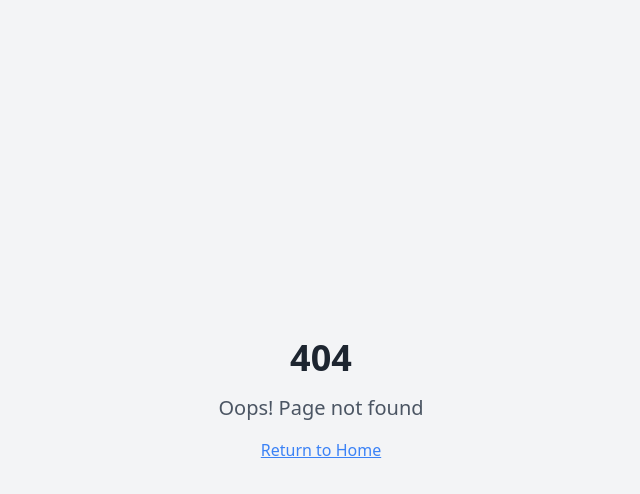
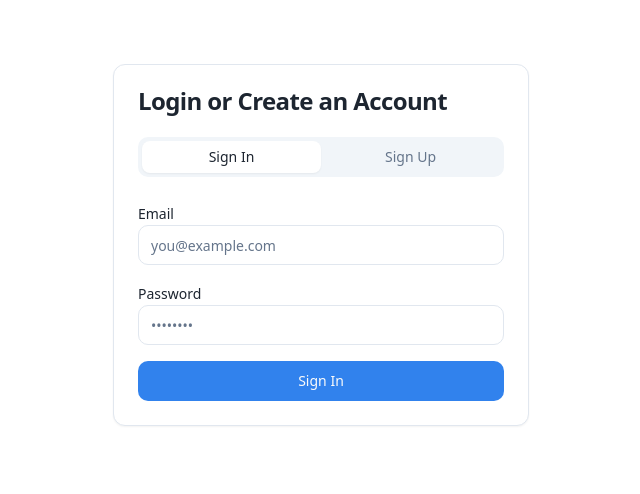
Before and after one commit to Radhesham87/Rank-Predictor, a React (Vite) app: page /auth in a window 1280 px wide. Before the commit this address had no page. Shown: the top 494 px of the page, without its empty margins (319-959 px from the left). Built offline with nearby package versions, Linux system fonts and the light colour scheme.

Commit message:
Add authentication and document upload
Implement login and signup on the first page, and ensure document upload functionality is available on the second page. The "Find Colleges" button should remain functional.

```diff
--- a/src/App.tsx
+++ b/src/App.tsx
@@ -5,6 +5,8 @@ import { QueryClient, QueryClientProvider } from "@tanstack/react-query";
 import { BrowserRouter, Routes, Route } from "react-router-dom";
 import Index from "./pages/Index";
 import NotFound from "./pages/NotFound";
+import Auth from "./pages/Auth";
+import ProtectedRoute from "@/components/auth/ProtectedRoute";
 
 const queryClient = new QueryClient();
 
@@ -15,7 +17,15 @@ const App = () => (
       <Sonner />
       <BrowserRouter>
         <Routes>
-          <Route path="/" element={<Index />} />
+          <Route path="/auth" element={<Auth />} />
+          <Route
+            path="/"
+            element={
+              <ProtectedRoute>
+                <Index />
+              </ProtectedRoute>
+            }
+          />
           {/* ADD ALL CUSTOM ROUTES ABOVE THE CATCH-ALL "*" ROUTE */}
           <Route path="*" element={<NotFound />} />
         </Routes>
--- a/src/components/CollegeCard.tsx
+++ b/src/components/CollegeCard.tsx
@@ -24,7 +24,7 @@ interface CollegeCardProps {
     fees: string;
     branches: string[];
     cutoffRank: number;
-    neetCutoffMark: number; // <-- NEW FIELD
+    neetCutoffMark?: number;
     quota: string;
     category: string;
     hostelAvailable: boolean;
@@ -97,6 +97,7 @@ export const CollegeCard = ({ college }: CollegeCardProps) => {
             <span className="font-semibold text-primary">{college.fees}</span>
           </div>
 
+          {typeof college.neetCutoffMark === 'number' && (
             <div className="flex justify-between items-center">
               <span className="text-sm font-medium text-muted-foreground">
                 NEET Cutoff Mark:
@@ -105,6 +106,7 @@ export const CollegeCard = ({ college }: CollegeCardProps) => {
                 {college.neetCutoffMark}
               </Badge>
             </div>
+          )}
 
           <div className="flex justify-between items-center">
             <span className="text-sm font-medium text-muted-foreground">
--- /dev/null
+++ b/src/components/auth/ProtectedRoute.tsx
@@ -0,0 +1,45 @@
+import React, { useEffect, useState } from "react";
+import { Navigate } from "react-router-dom";
+import { supabase } from "@/integrations/supabase/client";
+import { Loader2 } from "lucide-react";
+
+interface Props {
+  children: React.ReactNode;
+}
+
+const ProtectedRoute: React.FC<Props> = ({ children }) => {
+  const [loading, setLoading] = useState(true);
+  const [isAuthed, setIsAuthed] = useState(false);
+
+  useEffect(() => {
+    // Listen for auth state changes first
+    const { data: { subscription } } = supabase.auth.onAuthStateChange((event, session) => {
+      setIsAuthed(!!session);
+    });
+
+    // Then fetch existing session
+    supabase.auth.getSession().then(({ data: { session } }) => {
+      setIsAuthed(!!session);
+      setLoading(false);
+    });
+
+    return () => subscription.unsubscribe();
+  }, []);
+
+  if (loading) {
+    return (
+      <div className="min-h-[60vh] flex items-center justify-center text-muted-foreground">
+        <Loader2 className="h-6 w-6 animate-spin mr-2" />
+        Checking session...
+      </div>
+    );
+  }
+
+  if (!isAuthed) {
+    return <Navigate to="/auth" replace />;
+  }
+
+  return <>{children}</>;
+};
+
+export default ProtectedRoute;
--- /dev/null
+++ b/src/pages/Auth.tsx
@@ -0,0 +1,109 @@
+import { useEffect, useState } from "react";
+import { useNavigate } from "react-router-dom";
+import { supabase } from "@/integrations/supabase/client";
+import { Button } from "@/components/ui/button";
+import { Input } from "@/components/ui/input";
+import { Card, CardContent, CardHeader, CardTitle } from "@/components/ui/card";
+import { Tabs, TabsContent, TabsList, TabsTrigger } from "@/components/ui/tabs";
+import { useToast } from "@/hooks/use-toast";
+
+const Auth = () => {
+  const [email, setEmail] = useState("");
+  const [password, setPassword] = useState("");
+  const [loading, setLoading] = useState(false);
+  const navigate = useNavigate();
+  const { toast } = useToast();
+
+  useEffect(() => {
+    document.title = "Login / Sign Up - College Finder";
+
+    // Redirect if already signed in
+    const { data: { subscription } } = supabase.auth.onAuthStateChange((event, session) => {
+      if (session) navigate("/", { replace: true });
+    });
+    supabase.auth.getSession().then(({ data: { session } }) => {
+      if (session) navigate("/", { replace: true });
+    });
+
+    return () => subscription.unsubscribe();
+  }, [navigate]);
+
+  const handleSignIn = async () => {
+    setLoading(true);
+    const { error } = await supabase.auth.signInWithPassword({ email, password });
+    setLoading(false);
+    if (error) {
+      toast({ title: "Sign in failed", description: error.message, variant: "destructive" });
+    } else {
+      toast({ title: "Welcome back", description: "Signed in successfully" });
+      navigate("/", { replace: true });
+    }
+  };
+
+  const handleSignUp = async () => {
+    setLoading(true);
+    const redirectUrl = `${window.location.origin}/`;
+    const { error } = await supabase.auth.signUp({
+      email,
+      password,
+      options: { emailRedirectTo: redirectUrl },
+    });
+    setLoading(false);
+    if (error) {
+      toast({ title: "Sign up failed", description: error.message, variant: "destructive" });
+    } else {
+      toast({
+        title: "Check your email",
+        description: "We sent a confirmation link. After confirming, you'll be redirected.",
+      });
+    }
+  };
+
+  return (
+    <main className="min-h-screen bg-background">
+      <div className="container mx-auto px-4 py-16 max-w-md">
+        <Card>
+          <CardHeader>
+            <CardTitle>Login or Create an Account</CardTitle>
+          </CardHeader>
+          <CardContent>
+            <Tabs defaultValue="signin" className="w-full">
+              <TabsList className="w-full grid grid-cols-2">
+                <TabsTrigger value="signin">Sign In</TabsTrigger>
+                <TabsTrigger value="signup">Sign Up</TabsTrigger>
+              </TabsList>
+              <TabsContent value="signin" className="space-y-4 mt-6">
+                <div>
+                  <label htmlFor="email" className="text-sm">Email</label>
+                  <Input id="email" type="email" value={email} onChange={(e) => setEmail(e.target.value)} placeholder="you@example.com" />
+                </div>
+                <div>
+                  <label htmlFor="password" className="text-sm">Password</label>
+                  <Input id="password" type="password" value={password} onChange={(e) => setPassword(e.target.value)} placeholder="••••••••" />
+                </div>
+                <Button className="w-full" onClick={handleSignIn} disabled={loading}>
+                  {loading ? "Please wait..." : "Sign In"}
+                </Button>
+              </TabsContent>
+              <TabsContent value="signup" className="space-y-4 mt-6">
+                <div>
+                  <label htmlFor="email2" className="text-sm">Email</label>
+                  <Input id="email2" type="email" value={email} onChange={(e) => setEmail(e.target.value)} placeholder="you@example.com" />
+                </div>
+                <div>
+                  <label htmlFor="password2" className="text-sm">Password</label>
+                  <Input id="password2" type="password" value={password} onChange={(e) => setPassword(e.target.value)} placeholder="Create a password" />
+                </div>
+                <Button className="w-full" variant="secondary" onClick={handleSignUp} disabled={loading}>
+                  {loading ? "Please wait..." : "Create Account"}
+                </Button>
+              </TabsContent>
+            </Tabs>
+          </CardContent>
+        </Card>
+      </div>
+    </main>
+  );
+};
+
+export default Auth;
```
Lines whose indentation alone changed are shown as unchanged.
